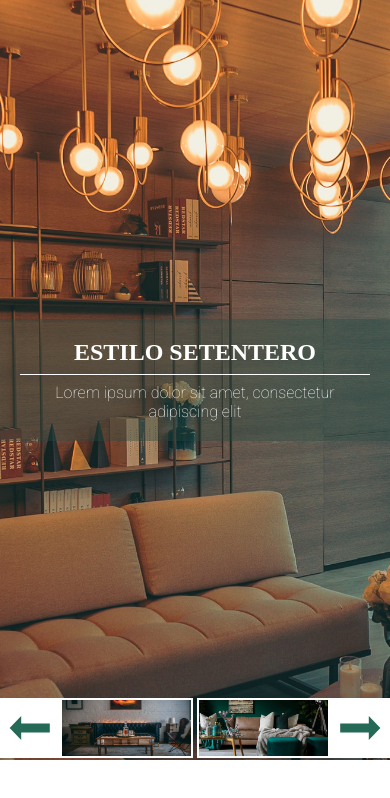
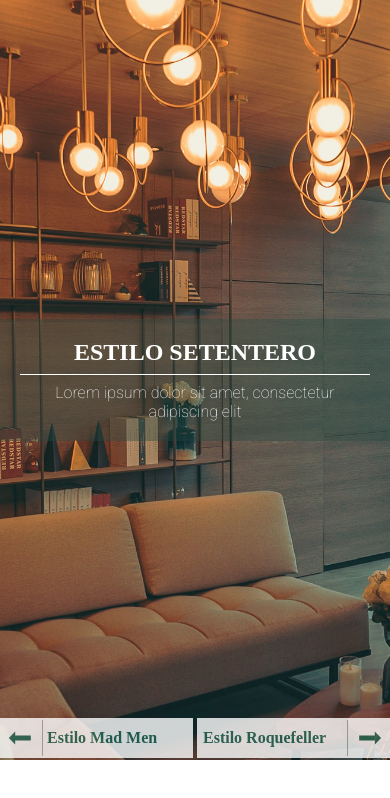
Before and after one commit to irenefb/sliderJavaScript, a plain HTML site: page index.html in a window 390 px wide. Drawn offline with Linux system fonts and the light colour scheme.

Commit message:
Arreglo versión movil horizontal y vertical

```diff
--- a/css/mislide-css.css
+++ b/css/mislide-css.css
@@ -91,13 +91,22 @@ body{ min-width: 300px;}
 	.miSlider .flechas{bottom: 2px;top: auto}
 
 }
-
+@media screen and (max-width: 812px) and (max-height: 400px) {
+	.miSlider .diapos li .txt{margin-bottom: 100px}
+	.flechas ul li .txt h2{text-overflow: ellipsis;overflow: hidden;white-space: nowrap; }
+ }
 @media screen and (max-width: 500px) {
-	.flechas ul li .txt{display: none}
-	.flechas ul li .img{width: 100%;height: 100%}
-	.slideAnterior{margin:0 2px 0 0;padding: 2px;height: 60px}
-	.slideSiguiente{margin:0 0 0 2px;padding: 2px;height: 60px}
-	.miSlider .flechas{height: 60px}
+	.flechas{opacity: .8}
+	.flechas ul li .img{display: none}
+	.flechas ul li .txt{width: 100%; margin:0;padding: 0 4px}
+	.flechas ul li .txt h2{text-overflow: ellipsis;overflow: hidden;white-space: nowrap;font-size: 16px }
+	.flechas ul li .txt .linea{display: none}
+	.flechas ul li .txt p{display: none;}
+	.slideAnterior{margin:0 2px 0 0;padding: 2px;height: 40px}
+	.slideSiguiente{margin:0 0 0 2px;padding: 2px;height: 40px}
+	.slideAnterior .txt{border-left:1px solid #adadad;}
+	.slideSiguiente .txt{border-right:1px solid #adadad;}
+	.miSlider .flechas{height: 40px}
 	.miSlider .flechas .flecha {padding: 8px;}
 	.miSlider .diapos li .txt h2 {font-size: 24px;}
 	.miSlider .diapos li .txt .linea {margin: 8px 0;}
```
